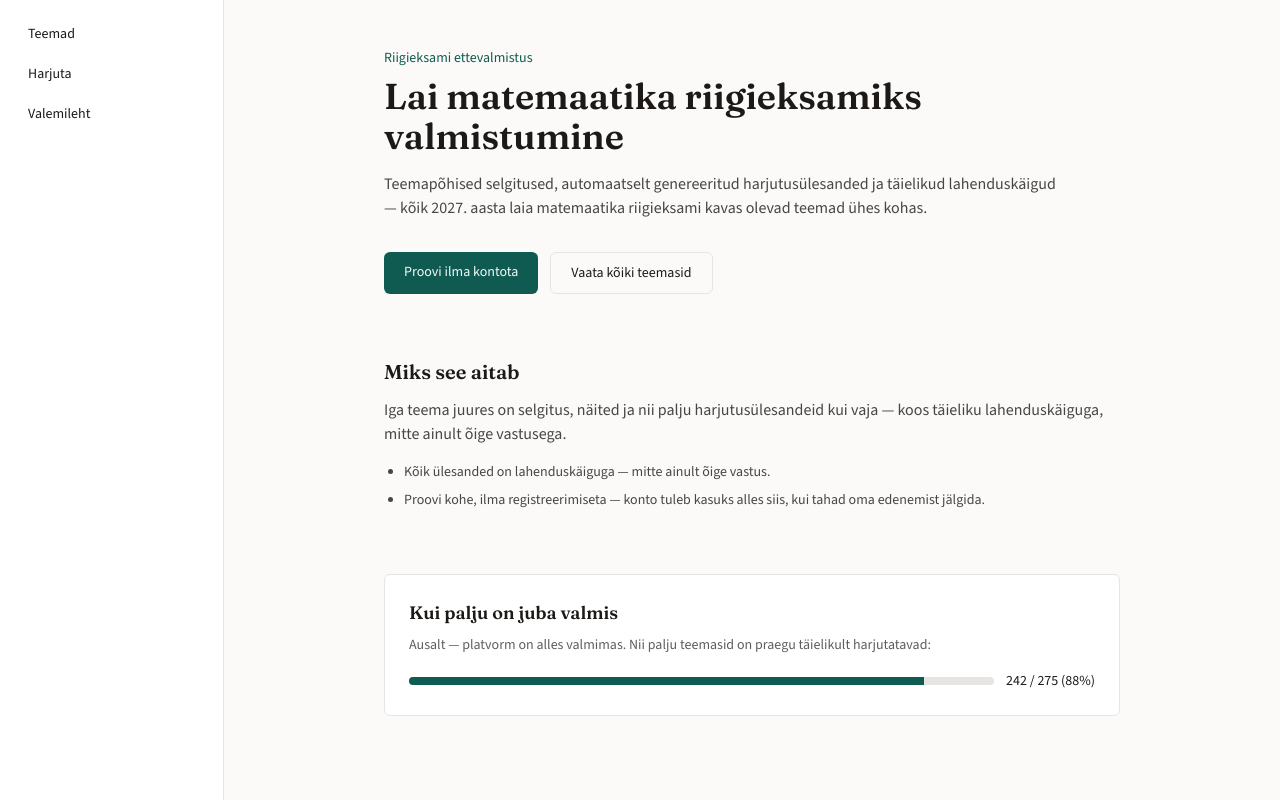
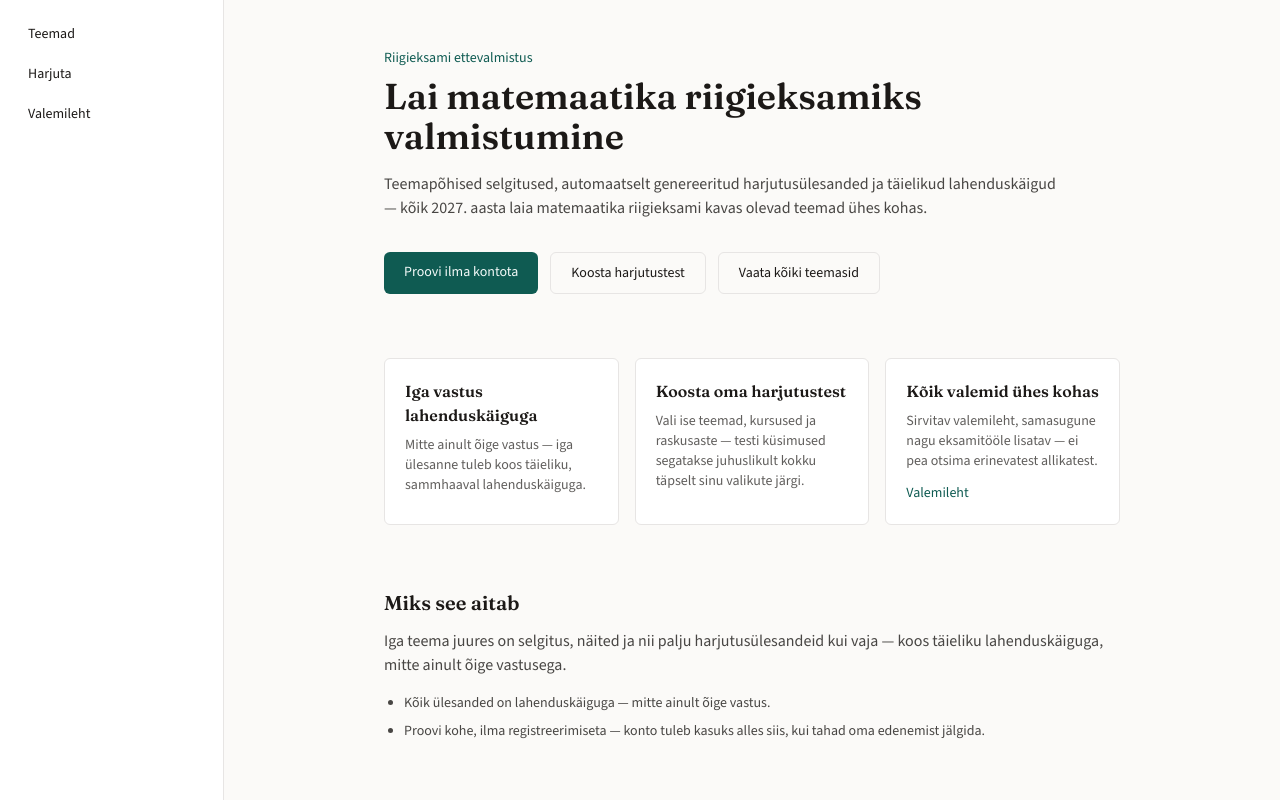
Before and after one commit to RasmusKuusmaa/mata, a Next.js app: page / in a window 1280 px wide. Shown: the top 800 px of the page. Built offline with nearby package versions, Linux system fonts and the light colour scheme.

Commit message:
feat: highlight custom test builder and formula sheet on the home page

```diff
--- a/src/app/page.tsx
+++ b/src/app/page.tsx
@@ -32,17 +32,56 @@
       <div className="mt-8 flex flex-wrap gap-3">
         <Link
           href="/lai-matemaatika/teemad"
-          className="rounded-md bg-accent px-5 py-2.5 text-sm font-medium text-accent-foreground"
+          className="rounded-md bg-accent px-5 py-2.5 text-sm font-medium text-accent-foreground transition-colors hover:opacity-90"
         >
           {t("kodu.prooviIlmaKontota")}
         </Link>
         <Link
+          href="/lai-matemaatika/harjuta"
+          className="rounded-md border border-border px-5 py-2.5 text-sm font-medium transition-colors hover:bg-surface"
+        >
+          {t("kodu.koostaTest")}
+        </Link>
+        <Link
           href="/lai-matemaatika/teemad"
-          className="rounded-md border border-border px-5 py-2.5 text-sm font-medium hover:bg-surface"
+          className="rounded-md border border-border px-5 py-2.5 text-sm font-medium transition-colors hover:bg-surface"
         >
           {t("kodu.vaataTeemasid")}
         </Link>
       </div>
+
+      <section className="mt-16 grid gap-4 sm:grid-cols-3">
+        <div className="rounded-md border border-border bg-surface p-5">
+          <h2 className="font-display text-base font-semibold">
+            {t("kodu.tunnusLahendusSilt")}
+          </h2>
+          <p className="mt-2 text-sm text-foreground/70">
+            {t("kodu.tunnusLahendusSelgitus")}
+          </p>
+        </div>
+        <div className="rounded-md border border-border bg-surface p-5">
+          <h2 className="font-display text-base font-semibold">
+            {t("kodu.tunnusTestSilt")}
+          </h2>
+          <p className="mt-2 text-sm text-foreground/70">
+            {t("kodu.tunnusTestSelgitus")}
+          </p>
+        </div>
+        <div className="rounded-md border border-border bg-surface p-5">
+          <h2 className="font-display text-base font-semibold">
+            {t("kodu.tunnusValemilehtSilt")}
+          </h2>
+          <p className="mt-2 text-sm text-foreground/70">
+            {t("kodu.tunnusValemilehtSelgitus")}
+          </p>
+          <Link
+            href="/valemileht"
+            className="mt-3 inline-block text-sm text-accent hover:underline"
+          >
+            {t("nav.valemileht")}
+          </Link>
+        </div>
+      </section>
 
       <section className="mt-16">
         <h2 className="font-display text-xl font-semibold">{t("kodu.miksSilt")}</h2>
--- a/src/lib/i18n/et.ts
+++ b/src/lib/i18n/et.ts
@@ -47,7 +47,14 @@
   "kodu.pealkiri": "Lai matemaatika riigieksamiks valmistumine",
   "kodu.selgitus": "Teemapõhised selgitused, automaatselt genereeritud harjutusülesanded ja täielikud lahenduskäigud — kõik 2027. aasta laia matemaatika riigieksami kavas olevad teemad ühes kohas.",
   "kodu.prooviIlmaKontota": "Proovi ilma kontota",
+  "kodu.koostaTest": "Koosta harjutustest",
   "kodu.vaataTeemasid": "Vaata kõiki teemasid",
+  "kodu.tunnusLahendusSilt": "Iga vastus lahenduskäiguga",
+  "kodu.tunnusLahendusSelgitus": "Mitte ainult õige vastus — iga ülesanne tuleb koos täieliku, sammhaaval lahenduskäiguga.",
+  "kodu.tunnusTestSilt": "Koosta oma harjutustest",
+  "kodu.tunnusTestSelgitus": "Vali ise teemad, kursused ja raskusaste — testi küsimused segatakse juhuslikult kokku täpselt sinu valikute järgi.",
+  "kodu.tunnusValemilehtSilt": "Kõik valemid ühes kohas",
+  "kodu.tunnusValemilehtSelgitus": "Sirvitav valemileht, samasugune nagu eksamitööle lisatav — ei pea otsima erinevatest allikatest.",
   "kodu.miksSilt": "Miks see aitab",
   "kodu.miksSelgitus": "Iga teema juures on selgitus, näited ja nii palju harjutusülesandeid kui vaja — koos täieliku lahenduskäiguga, mitte ainult õige vastusega.",
   "kodu.miksKoik": "Kõik ülesanded on lahenduskäiguga — mitte ainult õige vastus.",
```
